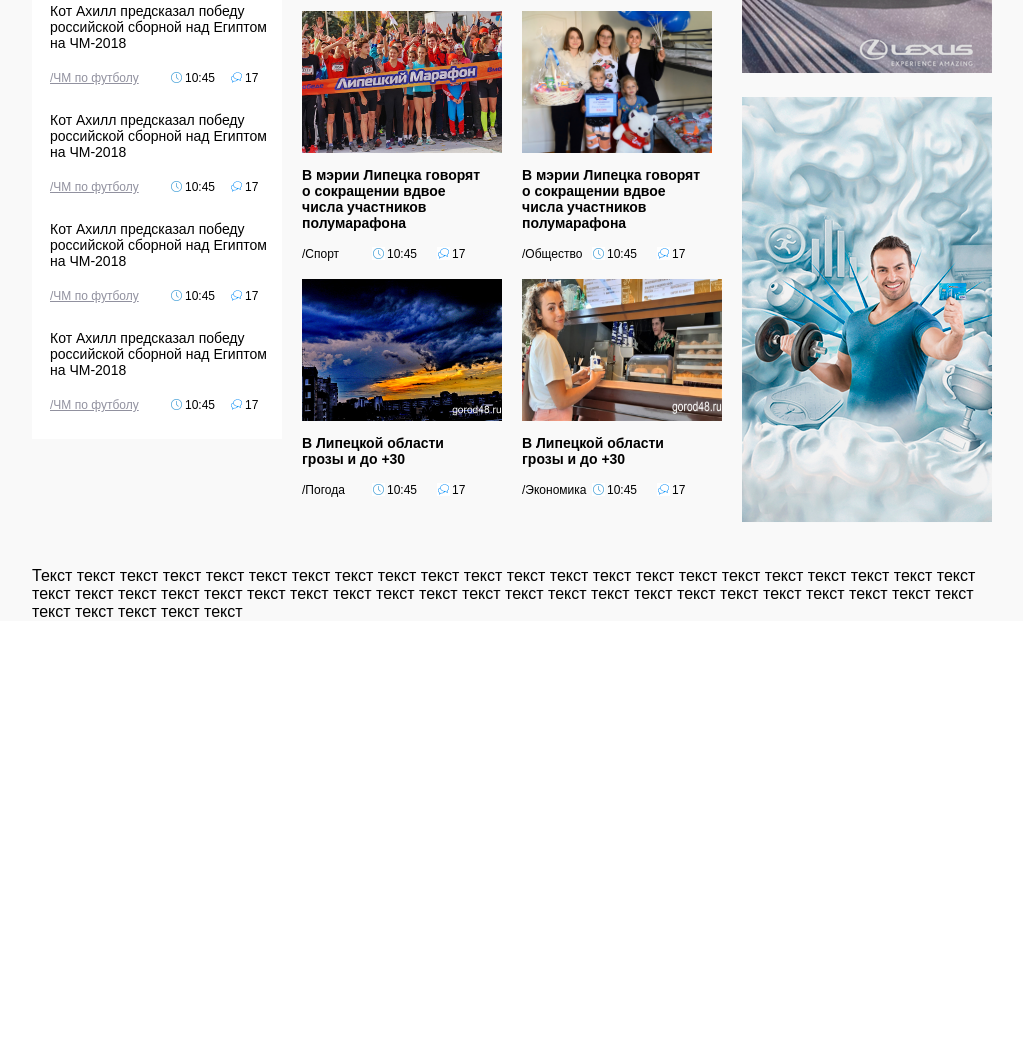
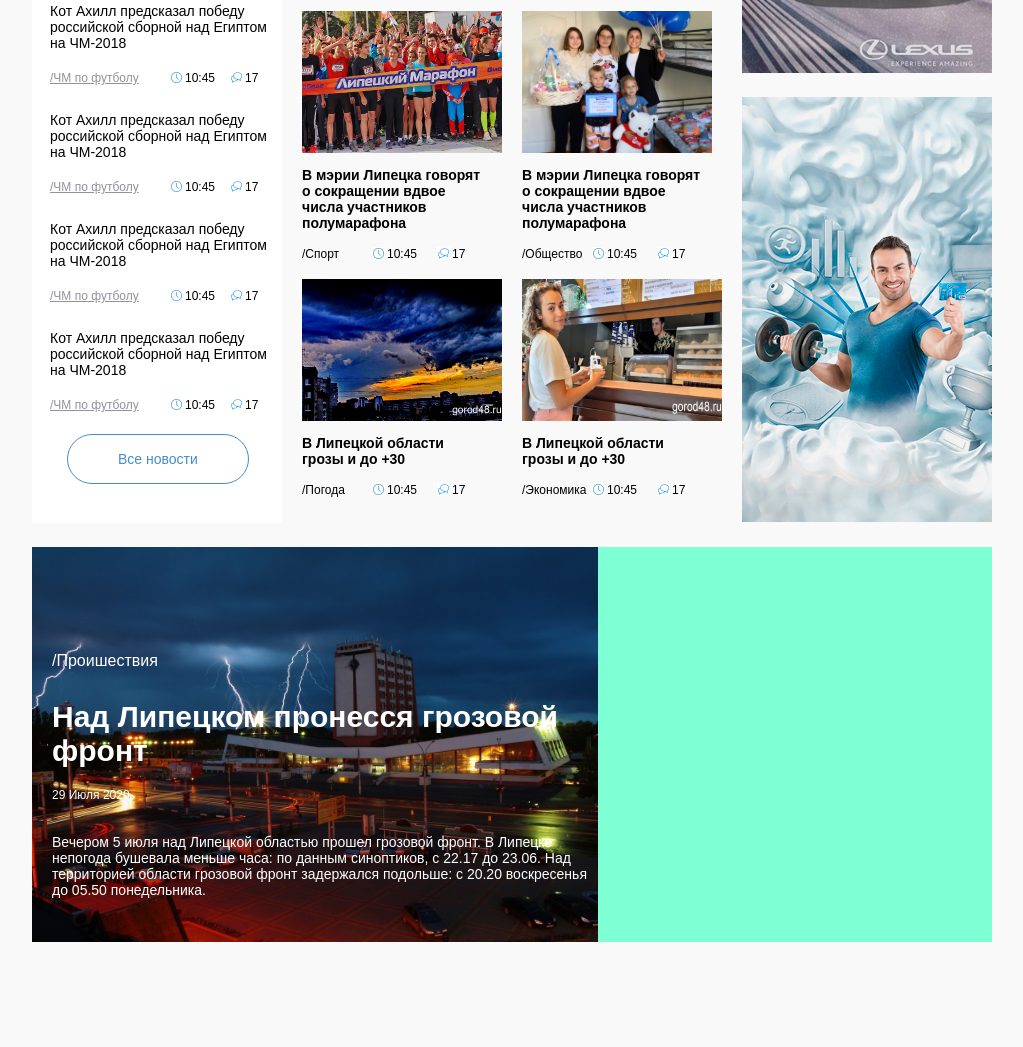
Before and after one commit to makedon4eg/portfolioNewsPortal, a plain HTML site: page index.html in a window 1280 px wide. Shown: the part 575-1622 px from the top of the page, without its empty margins (128-1151 px from the left). Before the commit the page ends 1196 px from the top, so only its background shows below. Drawn offline with Linux system fonts and the light colour scheme.

Commit message:
add v6.1

```diff
--- a/index.html
+++ b/index.html
@@ -109,6 +109,7 @@
 						<div class="news-comments-count">17</div>
 					</div>
 				</div>
+					<input type="button" id="button" value="Все новости">
 			</div>
 			<div id="column-center">
 				<div class="first-line-column">
@@ -156,7 +157,22 @@
 		</div>
 		<div class="fixed-container">
 			<div id="special-news">
-				Текст текст текст текст текст текст текст текст текст текст текст текст текст текст текст текст текст текст текст текст текст текст текст текст текст текст текст текст текст текст текст текст текст текст текст текст текст текст текст текст текст текст текст текст текст текст текст текст текст
+				<div class="special-news-container1">
+					<a href="#">/Проишествия</a>
+					<h3>
+						Над Липецком пронесся грозовой фронт
+					</h3>
+					<p class="time">
+						29 Июля 2020
+					</p>
+					<p>
+						Вечером 5 июля над Липецкой областью прошел грозовой фронт.
+						В Липецке непогода бушевала меньше часа: по данным синоптиков, с 22.17 до 23.06.
+						Над территорией области грозовой фронт задержался подольше: с 20.20 воскресенья до 05.50 понедельника.
+					</p>
+				</div>
+				<div class="special-news-container2">
+				</div>
 			</div>
 		</div>
 	</div>
--- a/styles.css
+++ b/styles.css
@@ -116,6 +116,7 @@ li.navigation.slash {
 #column-left {
 	background-color: #FFFFFF;
 	width: 250px;
+	height: 850px;
 	float: left;
 }
 
@@ -189,7 +190,7 @@ li.navigation.slash {
 }
 
 #special-news {
-	margin-top: 20px;
+	display: flex;
 }
 
 .list {
@@ -311,3 +312,58 @@ li.navigation.slash {
 	position: absolute;
 	left: 135px;
 }
+
+#button {
+	border: 1px solid #448ccb;
+	color: #448ccb;
+	text-decoration: none;
+	padding: 16px 50px;
+	border-radius: 50px 50px 50px 50px;
+	margin-top: -5px;
+	margin-left: 35px;
+	background-color: white;
+	font-size: 14px;
+}
+
+.special-news-container1 {
+	width: 558px;
+	height: 395px;
+	background-image: url("img/special-news.jpg");
+	background-repeat: no-repeat;
+	background-size: 566px 395px;
+	padding-left: 20px;
+	padding-top: 105px;
+	color: white;
+}
+
+.special-news-container1 a {
+	text-decoration: none;
+	color: white !important;
+}
+
+.special-news-container1 h3 {
+	margin-top: 30px;
+	margin-bottom: 20px;
+	font-size: 30px;
+
+}
+
+.special-news-container1 p.time {
+	font-size: 12px;
+	margin-bottom: 32px;
+
+}
+
+.special-news-container1 p {
+	font-size: 14px;
+	padding-right: 10px;
+
+}
+
+.special-news-container2 {
+	width: 402px;
+	height: 395px;
+	background-color: aquamarine;
+
+
+}
```
Also changed, not shown: img/special-news.jpg (added).
